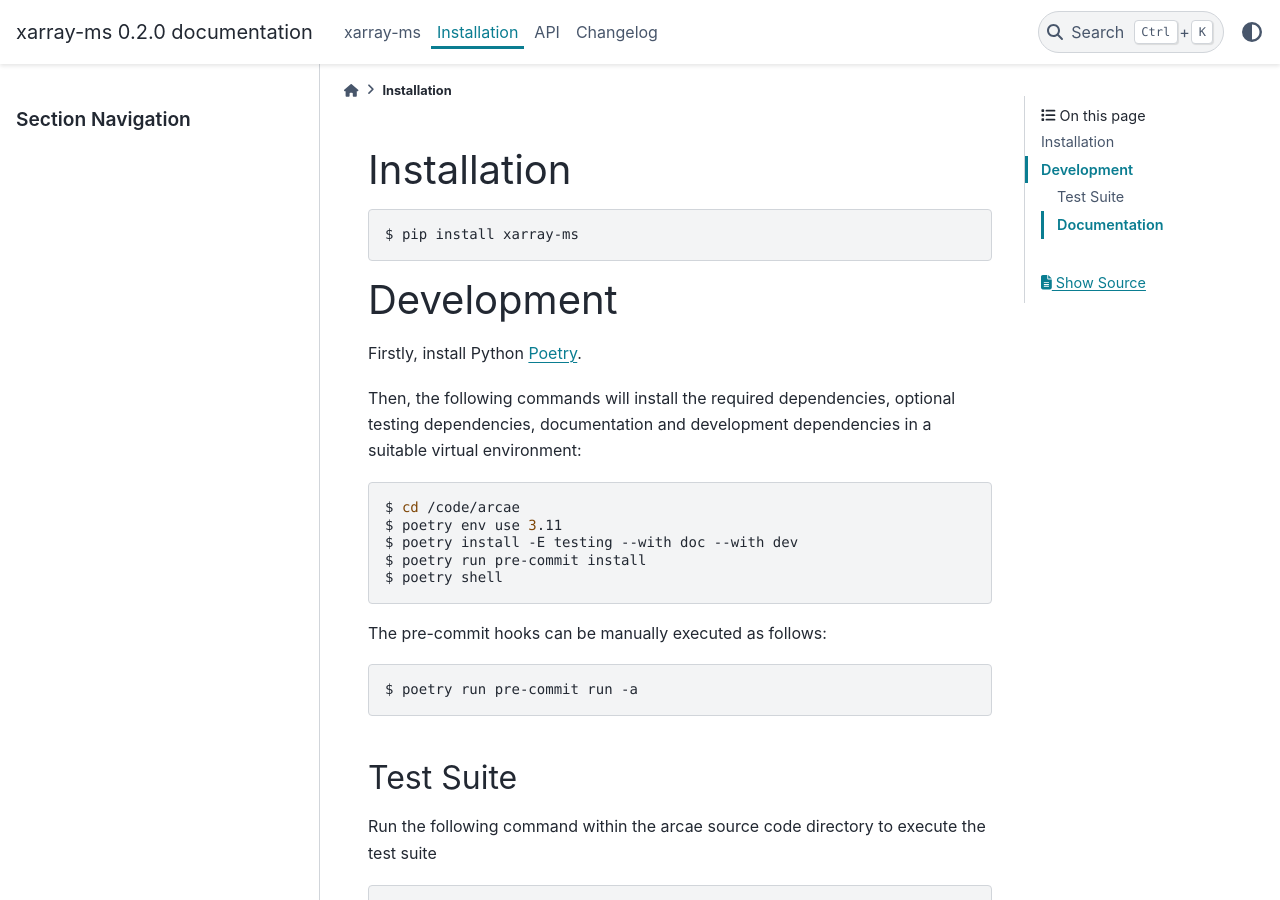
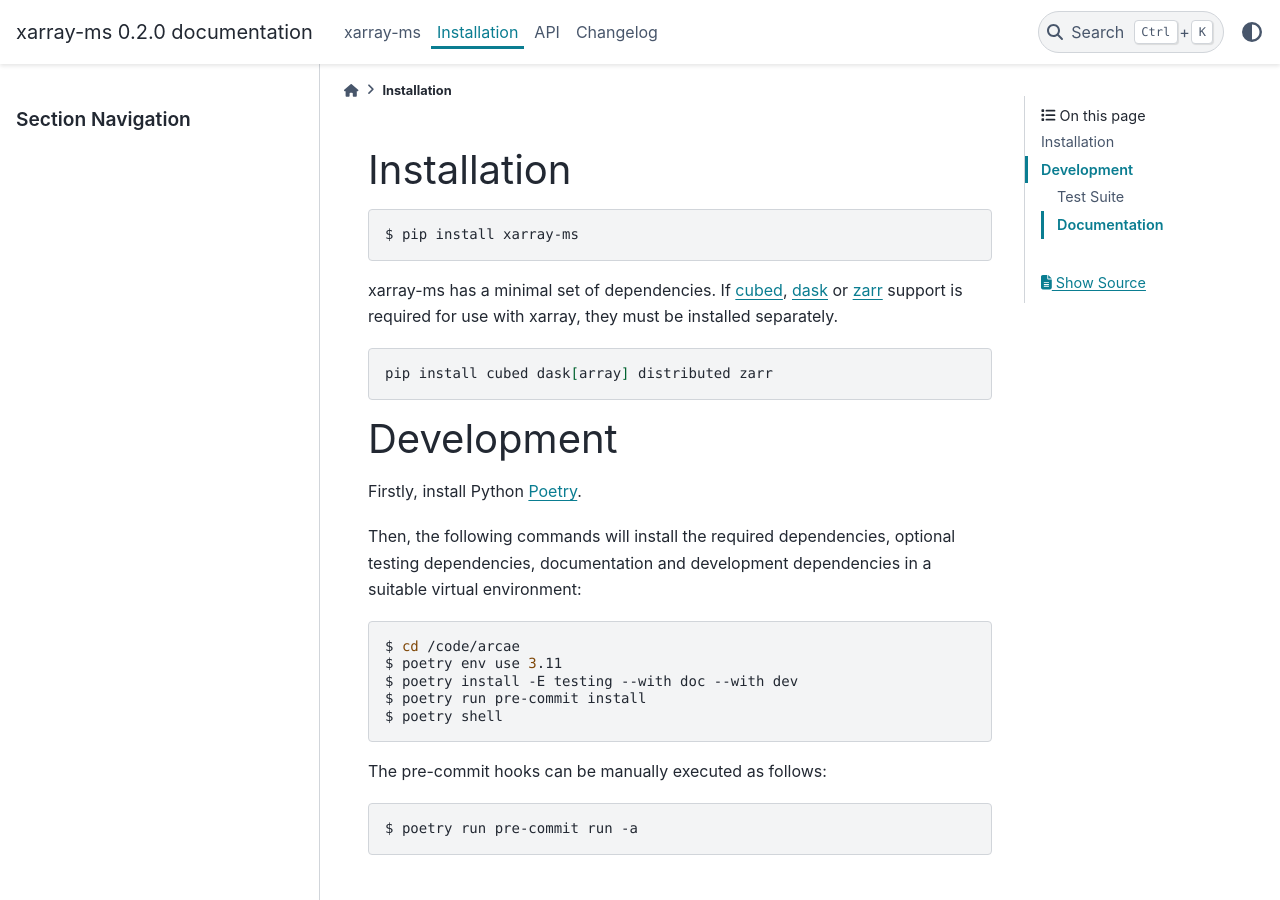
Before and after one commit to ratt-ru/xarray-ms, a Sphinx documentation site: the page built from doc/source/install.rst, in a window 1280 px wide and 900 px high. Built offline with Sphinx 7.4.7 and the PyData theme 0.15.4, drawn with Linux system fonts in a browser that asks for light colours.

Commit message:
Document xarray optional dependencies (#8)

```diff
--- a/doc/source/install.rst
+++ b/doc/source/install.rst
@@ -4,6 +4,14 @@
 .. code-block:: bash
 
     $ pip install xarray-ms
+
+xarray-ms has a minimal set of dependencies.
+If cubed_, dask_ or zarr_ support is required for use with xarray,
+they must be installed separately.
+
+.. code-block:: bash
+
+  pip install cubed dask[array] distributed zarr
 
 Development
 ===========
@@ -57,3 +65,7 @@
   $ poetry shell
   $ cd doc
   $ make html
+
+.. _cubed: https://cubed-dev.github.io/cubed/
+.. _dask: https://www.dask.org/
+.. _zarr: https://zarr.dev/
```
